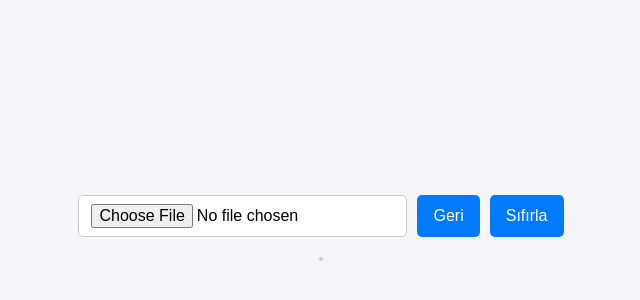
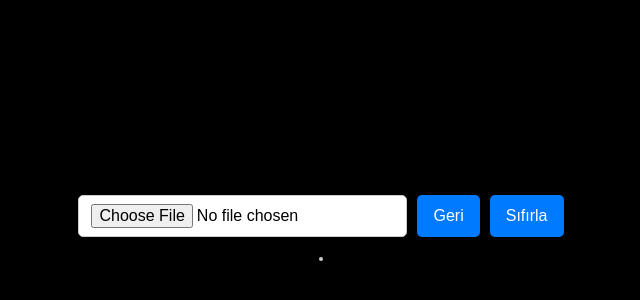
Before and after one commit to hasanasadov/clickImage, a plain HTML site: page index.html in a window 1280 px wide. Shown: the part 172-472 px from the top of the page, without its empty margins (319-959 px from the left). Drawn offline with Linux system fonts and the light colour scheme.

Commit message:
bg black added

```diff
--- a/index.html
+++ b/index.html
@@ -14,7 +14,7 @@
         align-items: center;
         justify-content: center;
         min-height: 100vh;
-        background-color: #f4f4f9;
+        background-color: #000;
       }
 
     #controls {
@@ -96,7 +96,7 @@
   </head>
   <body>
     <div id="controls">
-      <input type="file" id="upload" accept="image/*" />
+      <input type="file" id="upload" placeholder="salam" accept="image/*" />
       <button id="undo">Geri</button>
       <button id="reset">Sıfırla</button>
     </div>
```
